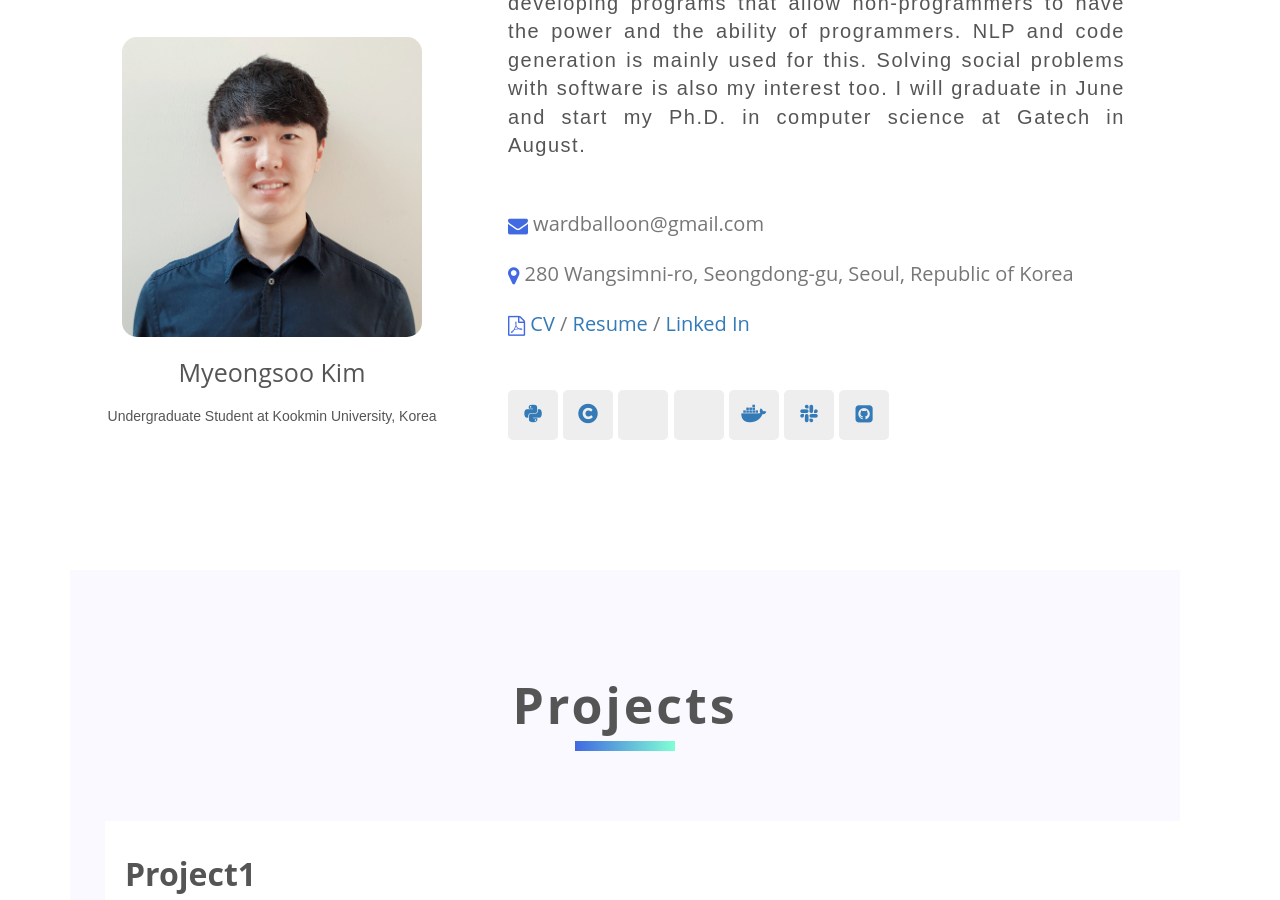
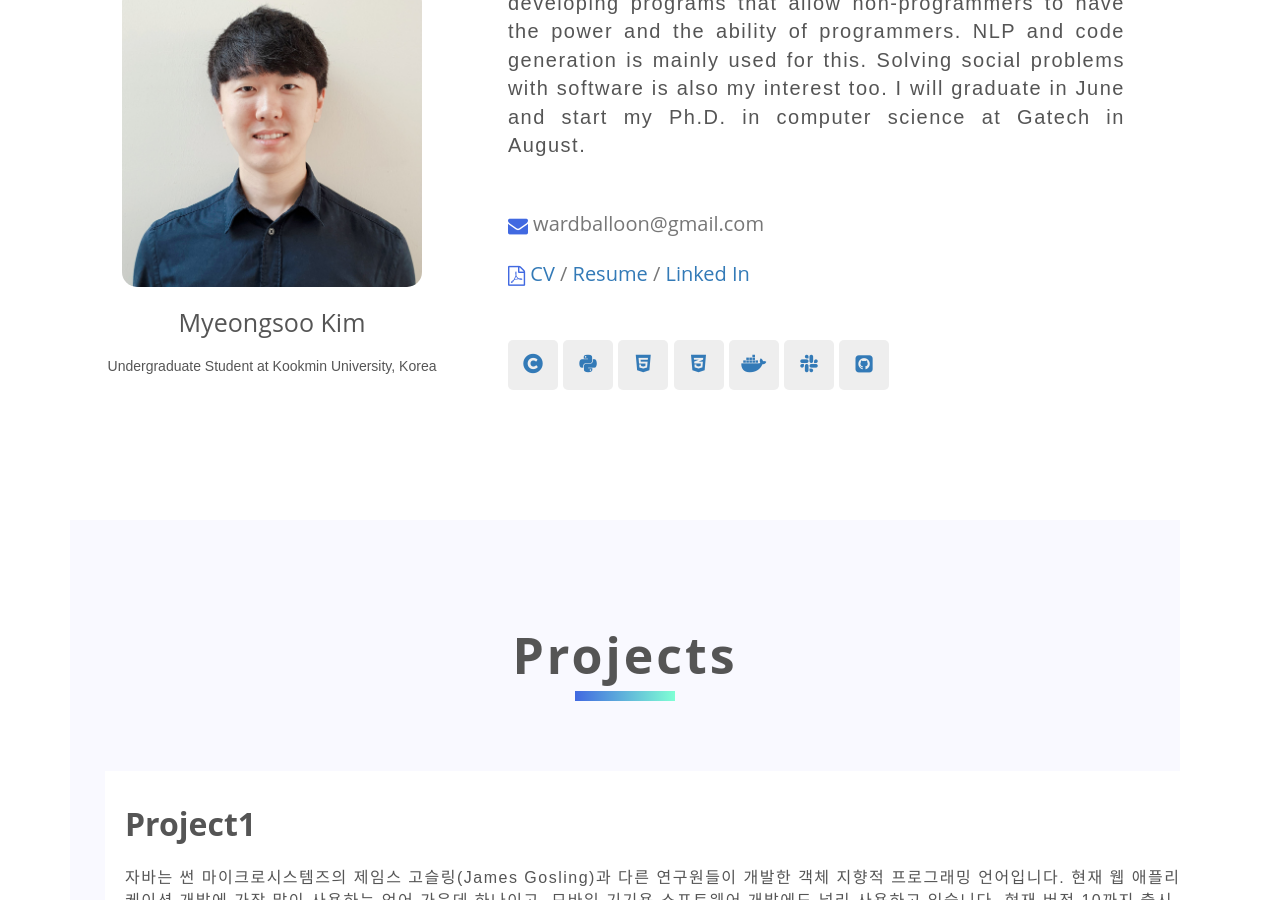
Before and after one commit to codingsoo/codingsoo.github.io1, a Jekyll site: the page built from index.html, in a window 1280 px wide and 900 px high, scrolled down 402 px. Built offline with Jekyll 4.4.1, drawn with Linux system fonts in a browser that asks for light colours; nearby versions of some CDN libraries; comment, search, counter and statistics services are not loaded.

Commit message:
Update aboutme2

```diff
--- a/index.html
+++ b/index.html
@@ -46,27 +46,22 @@ hide_editme: true
 					</li>
                     <li>
 						<div class="info">
-							<i class="fa fa-map-marker fa-lg"></i> 280 Wangsimni-ro, Seongdong-gu, Seoul, Republic of Korea
-						</div>
-					</li>
-                    <li>
-						<div class="info">
 							<i class="fa fa-file-pdf-o fa-lg"></i> <a href="https://drive.google.com/file/d/19DVk2ppGmdnSvHCceh2SRDnOUzfSeF6r" target="_blank">CV</a> / <a href="https://drive.google.com/file/d/1qdmX2PAv_XdQXq-5OTfvLdmL3QNxY22Z" target="_blank">Resume</a> / <a href="https://www.linkedin.com/in/wardballoon" target="_blank">Linked In</a>
 						</div>
 					</li>
 				</ul>
 				<div class="sns">
                     <a href="#" target="_blank">
+						<i class="fas fa-copyright"></i>
+					</a>
+                    <a href="#" target="_blank">
 						<i class="fab fa-python"></i>
 					</a>
                     <a href="#" target="_blank">
-						<i class="fas fa-copyright"></i>
+						<i class="fab fa-html5"></i>
 					</a>
                     <a href="#" target="_blank">
-						<i class="fas fa-css3"></i>
-					</a>
-                    <a href="#" target="_blank">
-						<i class="fas fa-html5"></i>
+						<i class="fab fa-css3-alt"></i>
 					</a>
                     <a href="#" target="_blank">
 						<i class="fab fa-docker"></i>
```
